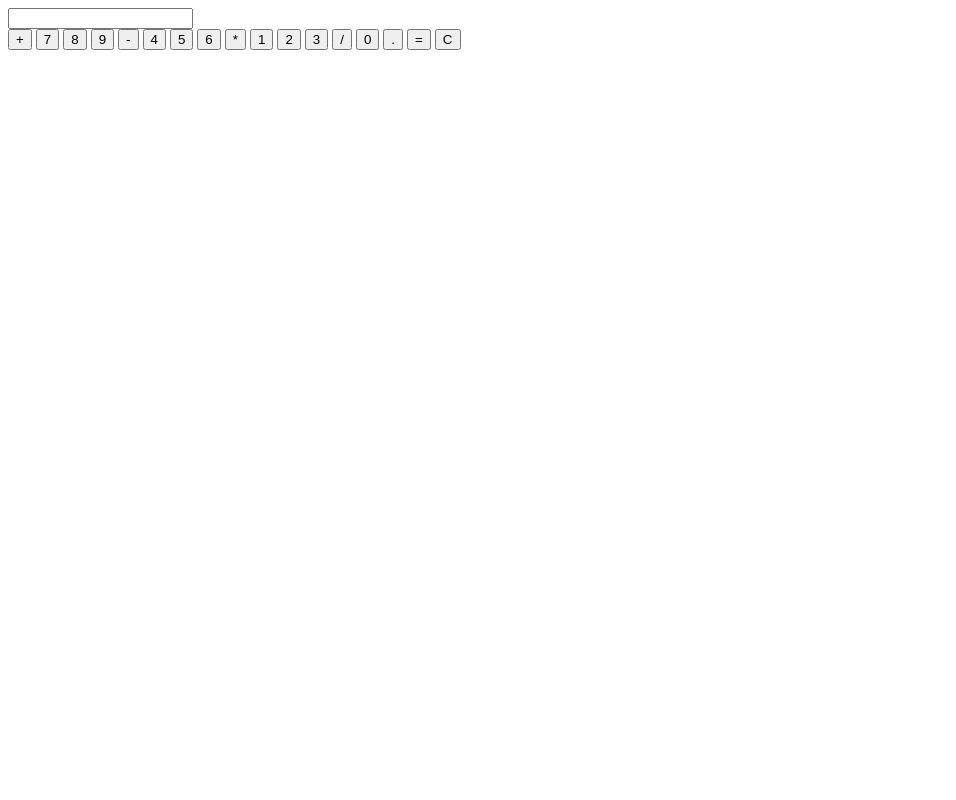
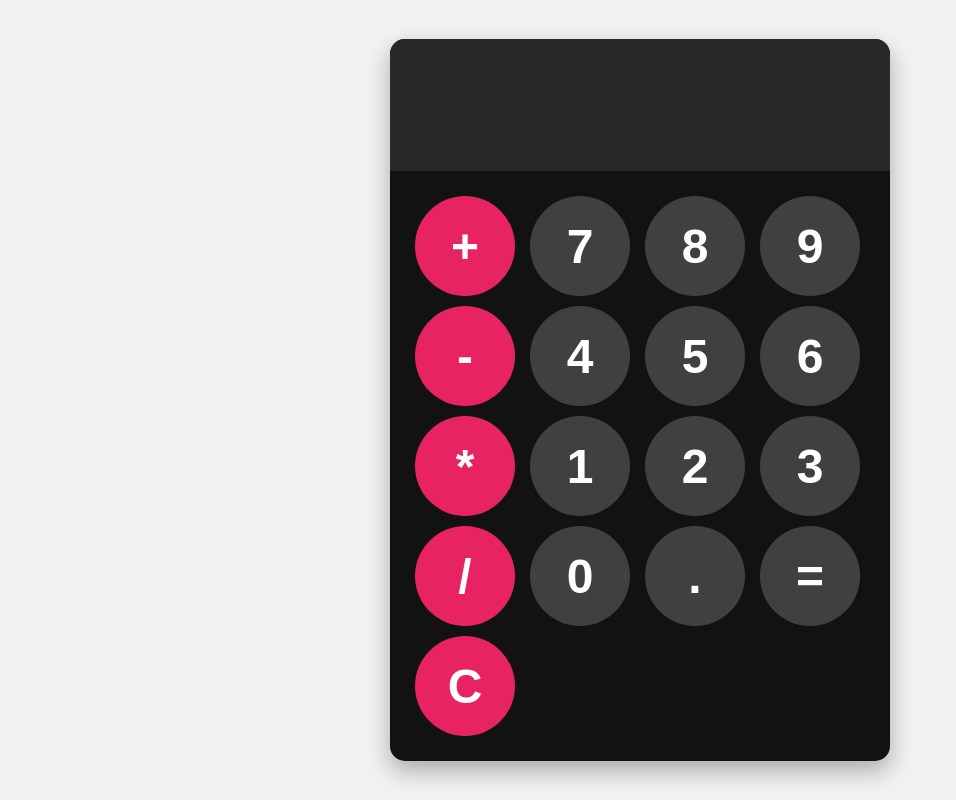
Before and after one commit to ayra-baet/calculator-js, a plain HTML site: page index.html in a window 1280 px wide. Shown: the whole page, without its empty margins (0-956 px from the left). Drawn offline with Linux system fonts and the light colour scheme.

Commit message:
Added styles

```diff
--- a/index.html
+++ b/index.html
@@ -4,28 +4,29 @@
     <meta charset="UTF-8">
     <meta name="viewport" content="width=device-width, initial-scale=1.0">
     <title>Calculator</title>
+    <link rel="stylesheet" href="styles.css">
 </head>
 <body>
     <div class="calc-container">
-        <input type="text">
+        <input type="text" class="input-display" readonly>
         <div class="btns-container">
-            <button>+</button>
+            <button class="operator-btn">+</button>
             <button>7</button>
             <button>8</button>
             <button>9</button>
-            <button>-</button>
+            <button class="operator-btn">-</button>
             <button>4</button>
             <button>5</button>
             <button>6</button>
-            <button>*</button>
+            <button class="operator-btn">*</button>
             <button>1</button>
             <button>2</button>
             <button>3</button>
-            <button>/</button>
+            <button class="operator-btn">/</button>
             <button>0</button>
             <button>.</button>
             <button>=</button>
-            <button>C</button>
+            <button class="operator-btn">C</button>
         </div>
     </div>
 </body>
--- /dev/null
+++ b/styles.css
@@ -0,0 +1,112 @@
+@import url(https://fonts.googleapis.com/css?family=Roboto:100,200,300,regular,500,600,700,800,900,100italic,200italic,300italic,italic,500italic,600italic,700italic,800italic,900italic);
+
+:root {
+    /* COLORS */
+    --color-primary: hsl(341, 80%, 52%);
+    --color-primary-hover: hsl(346, 82%, 61%);
+    --color-primary-active: hsl(351, 90%, 73%);
+    --color-secondary: hsl(0, 0%, 7%);
+    --color-body-bg: hsl(0, 0%, 95%);
+    --color-input-bg: hsl(0, 0%, 16%);
+    --color-text: hsl(0, 0%, 100%);
+    --color-btn: hsl(0, 0%, 25%);
+    --color-btn-hover: hsl(0, 0%, 34%);
+    --color-btn-active: hsl(0, 0%, 44%);
+
+    /* FONT */
+    --font-family: "Roboto", sans-serif;
+    --font-size-btn: 3rem;
+    --font-size-input: 5rem;
+    --font-weight-btn: bold;
+
+    /* WIDTH & HEIGHT */
+    --max-width-calc: 500px;
+    --width-btn: 100px;
+    --height-btn: 100px;
+
+    /* PADDING */
+    --padding-input: 20px;
+    --padding-btns-container: 25px;
+
+    /* BORDER RADIUS */
+    --border-radius-calc: 15px;
+    --border-radius-btn: 50px;
+
+    /* BOX SHADOW */
+    --box-shadow-calc: 0 10px 25px rgba(0, 0, 0, 0.3)
+}
+
+html, body {
+    margin: 0;
+    padding: 0;
+    box-sizing: border-box;
+}
+
+*, *::before, *::after {
+    box-sizing: inherit;
+}
+
+body {
+    min-height: 100vh;
+    font-family: var(--font-family);
+    background-color: var(--color-body-bg);
+    display: flex;
+    justify-content: center;
+    align-items: center;
+}
+
+.calc-container {
+    max-width: var(--max-width-calc);
+    background: var(--color-secondary);
+    box-shadow: var(--box-shadow-calc);
+    border-radius: var(--border-radius-calc);
+    overflow: hidden;
+}
+
+.input-display {
+    width: 100%;
+    font-size: var(--font-size-input);
+    padding: var(--padding-input);
+    background: var(--color-input-bg);
+    border: none;
+    color: var(--color-text);
+}
+
+.btns-container {
+    display: grid;
+    grid-template-columns: repeat(4, 1fr);
+    gap: 10px;
+    padding: var(--padding-btns-container);
+}
+
+button {
+    font-size: var(--font-size-btn);
+    font-weight: var(--font-weight-btn);
+    width: var(--width-btn);
+    height: var(--height-btn);
+    background: var(--color-btn);
+    color: var(--color-text);
+    border: none;
+    border-radius: var(--border-radius-btn);
+    cursor: pointer;
+}
+
+button:hover {
+    background: var(--color-btn-hover);
+}
+
+button:active {
+    background: var(--color-btn-active);
+}
+
+.operator-btn {
+    background: var(--color-primary);
+}
+
+.operator-btn:hover {
+    background: var(--color-primary-hover);
+}
+
+.operator-btn:active {
+    background: var(--color-primary-active);
+}
```
